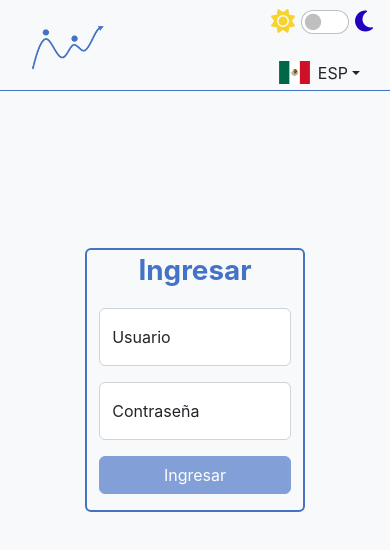
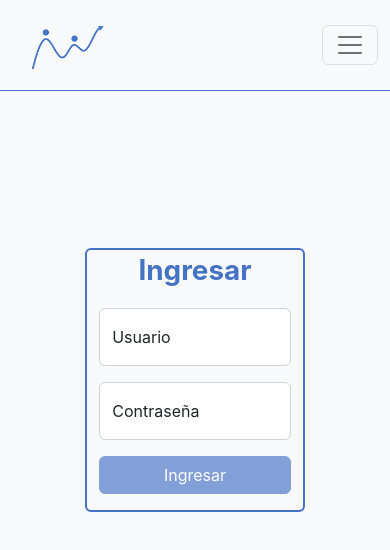
Before and after one commit to UpDate-SE/home-page, a React (Create React App) app: page /login in a window 390 px wide. Shown: the top 550 px of the page. Built offline with nearby package versions, Linux system fonts and the light colour scheme.

Commit message:
add collapse to navbar default

```diff
--- a/src/components/NavbarDefault.tsx
+++ b/src/components/NavbarDefault.tsx
@@ -1,5 +1,5 @@
-import { useContext } from "react";
-import { Navbar, NavbarBrand } from "reactstrap";
+import { useContext, useState } from "react";
+import { Collapse, Navbar, NavbarBrand, NavbarToggler } from "reactstrap";
 
 import { ACSELogo } from "assets";
 import { UserContext } from "context";
@@ -12,6 +12,10 @@ import 'styles/NavbarHome.css';
 const NavBarDefault = () => {
     const { darkMode } = useContext(UserContext) as UserContextType;
 
+    const [collapseOpen, setCollapseOpen] = useState<boolean>(false);
+
+    const toggleCollapse = () => setCollapseOpen(!collapseOpen);
+
     return (
         <Navbar
             light = {!darkMode}
@@ -23,7 +27,6 @@ const NavBarDefault = () => {
                 ps-3 user-select-none border-bottom
                 ${darkMode ? 'border-primary-dark' : 'border-primary'}
             `}
-            container="fluid"
         >
             <NavbarBrand
                 href='/'
@@ -36,14 +39,21 @@ const NavBarDefault = () => {
                     draggable={false}
                 />
             </NavbarBrand>
-            <div id='options'
-                className='d-flex'
+            <NavbarToggler onClick={toggleCollapse} className='ms-auto' />
+            <Collapse navbar
+                id='nav-bar-collapse'
+                isOpen={collapseOpen}
+                className={darkMode ? 'bg-dark-dark' : 'bg-light'}
             >
-                <DarkModeToggler />
-                <LangSwitcher
-                    inNavbar
-                />
-            </div>
+                <div id='options-default'
+                    className='d-flex ms-auto'
+                >
+                    <DarkModeToggler />
+                    <LangSwitcher
+                        inNavbar
+                    />
+                </div>
+            </Collapse>
         </Navbar>
     )
 }
--- a/src/styles/NavbarHome.css
+++ b/src/styles/NavbarHome.css
@@ -26,4 +26,9 @@
         flex-direction: column;
         row-gap: 1.5rem;
     }
+
+    #nav-bar #options-default {
+        justify-content: space-between;
+        margin-bottom: 10px;
+    }
 }
```
